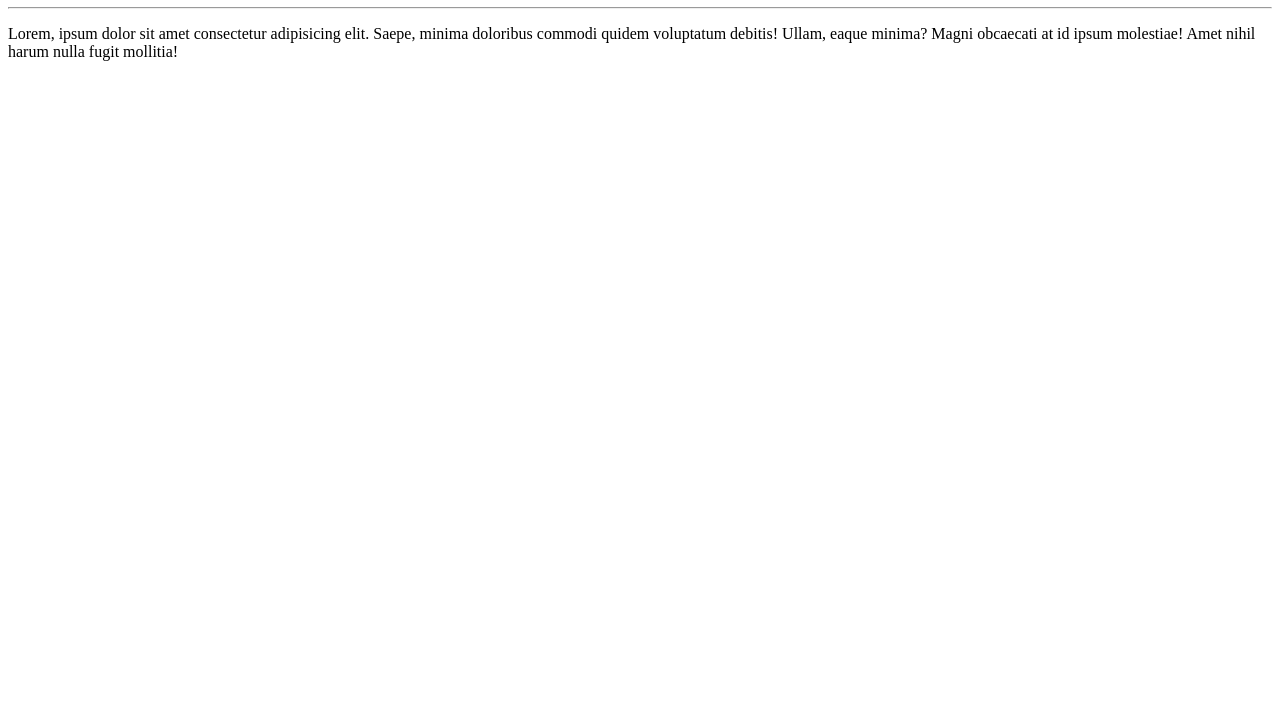
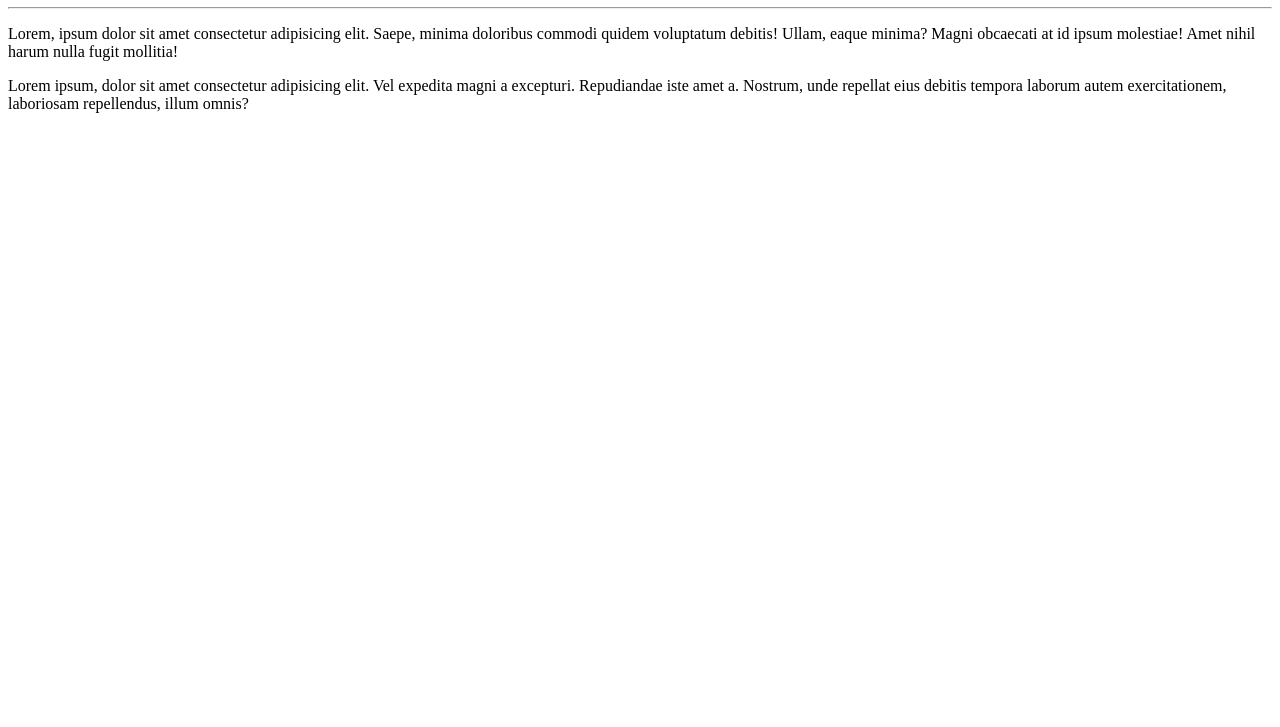
Before and after one commit to dev-Riann/Ola-Mundo, a plain HTML site: page site-exemplo/index.html in a window 1280 px wide. Shown: the part 73-800 px from the top of the page. Drawn offline with Linux system fonts and the light colour scheme.

Commit message:
adicionei um parágrafo

```diff
--- a/site-exemplo/index.html
+++ b/site-exemplo/index.html
@@ -9,5 +9,6 @@
     <h1>Olá, Mundo!</h1>
     <hr>
     <p>Lorem, ipsum dolor sit amet consectetur adipisicing elit. Saepe, minima doloribus commodi quidem voluptatum debitis! Ullam, eaque minima? Magni obcaecati at id ipsum molestiae! Amet nihil harum nulla fugit mollitia!</p>
+    <p>Lorem ipsum, dolor sit amet consectetur adipisicing elit. Vel expedita magni a excepturi. Repudiandae iste amet a. Nostrum, unde repellat eius debitis tempora laborum autem exercitationem, laboriosam repellendus, illum omnis?</p>
 </body>
 </html>
```
